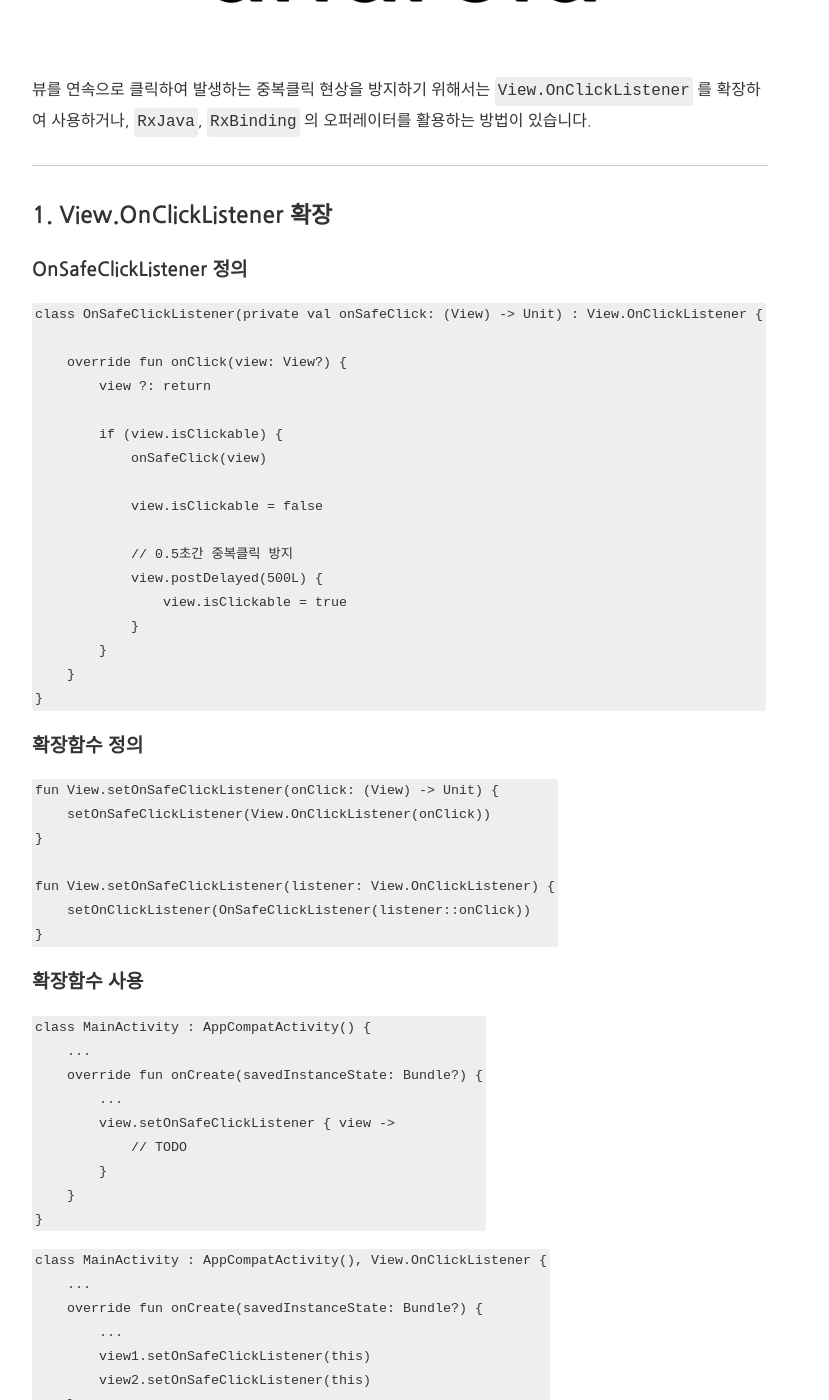
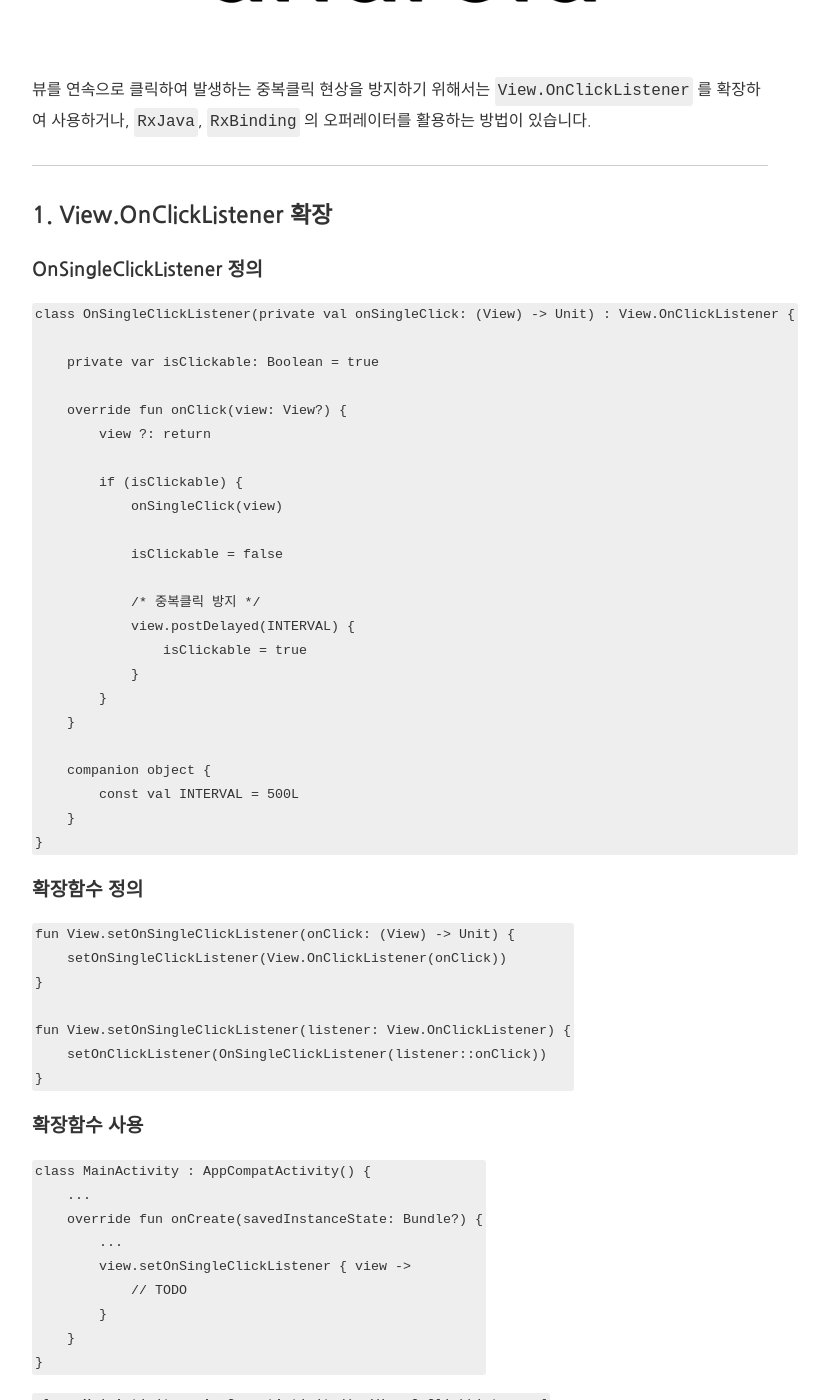
Before and after one commit to jesterz91/jesterz91.github.io, a Jekyll site: the page built from _posts/android/2021-04-14-android-safe-click.md, in a window 1280 px wide and 1400 px high, scrolled down 697 px. Shown: the whole window, without its empty margins (240-1069 px from the left). Built offline with Jekyll 4.4.1, drawn with Linux system fonts in a browser that asks for light colours; nearby versions of some CDN libraries; comment, search, counter and statistics services are not loaded; a style sheet for code colours, icons or effects is not loaded; some of the changed text lies outside the part shown.

Commit message:
Modify content

````diff
--- a/_posts/android/2021-04-14-android-safe-click.md
+++ b/_posts/android/2021-04-14-android-safe-click.md
@@ -14,24 +14,30 @@ tags: Android Kotlin RxJava RxBinding
 ***
 ### 1. View.OnClickListener 확장
 
-#### OnSafeClickListener 정의
+#### OnSingleClickListener 정의
 
 ```kotlin
-class OnSafeClickListener(private val onSafeClick: (View) -> Unit) : View.OnClickListener {
+class OnSingleClickListener(private val onSingleClick: (View) -> Unit) : View.OnClickListener {
+
+    private var isClickable: Boolean = true
 
     override fun onClick(view: View?) {
         view ?: return
 
-        if (view.isClickable) {
-            onSafeClick(view)
+        if (isClickable) {
+            onSingleClick(view)
 
-            view.isClickable = false
+            isClickable = false
 
-            // 0.5초간 중복클릭 방지
-            view.postDelayed(500L) {
-                view.isClickable = true
+            /* 중복클릭 방지 */
+            view.postDelayed(INTERVAL) {
+                isClickable = true
             }
         }
+    }
+
+    companion object {
+        const val INTERVAL = 500L
     }
 }
 ```
@@ -40,12 +46,12 @@ class OnSafeClickListener(private val onSafeClick: (View) -> Unit) : View.OnClic
 #### 확장함수 정의
 
 ```kotlin
-fun View.setOnSafeClickListener(onClick: (View) -> Unit) {
-    setOnSafeClickListener(View.OnClickListener(onClick))
+fun View.setOnSingleClickListener(onClick: (View) -> Unit) {
+    setOnSingleClickListener(View.OnClickListener(onClick))
 }
 
-fun View.setOnSafeClickListener(listener: View.OnClickListener) {
-    setOnClickListener(OnSafeClickListener(listener::onClick))
+fun View.setOnSingleClickListener(listener: View.OnClickListener) {
+    setOnClickListener(OnSingleClickListener(listener::onClick))
 }
 ```
 
@@ -56,7 +62,7 @@ class MainActivity : AppCompatActivity() {
     ...
     override fun onCreate(savedInstanceState: Bundle?) {
         ...
-        view.setOnSafeClickListener { view ->
+        view.setOnSingleClickListener { view ->
             // TODO
         }
     }
@@ -68,8 +74,8 @@ class MainActivity : AppCompatActivity(), View.OnClickListener {
     ...
     override fun onCreate(savedInstanceState: Bundle?) {
         ...
-        view1.setOnSafeClickListener(this)
-        view2.setOnSafeClickListener(this)
+        view1.setOnSingleClickListener(this)
+        view2.setOnSingleClickListener(this)
     }
 
     override fun onClick(v: View?) {
````
Also changed, not shown: other parts of _posts/android/2021-04-14-android-safe-click.md (+2 -2 lines).
